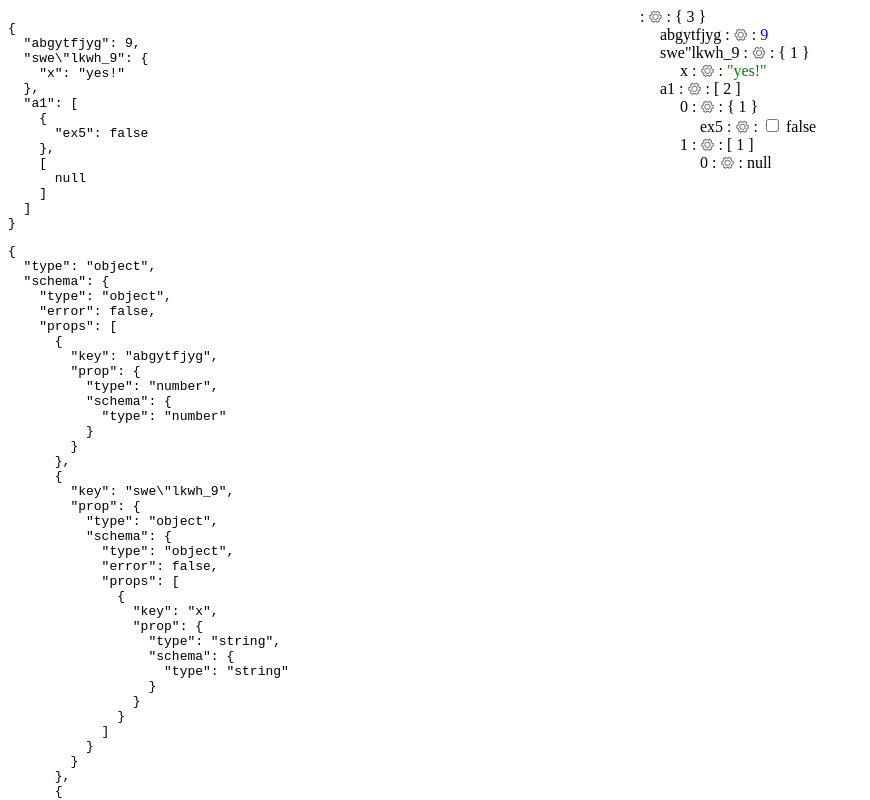
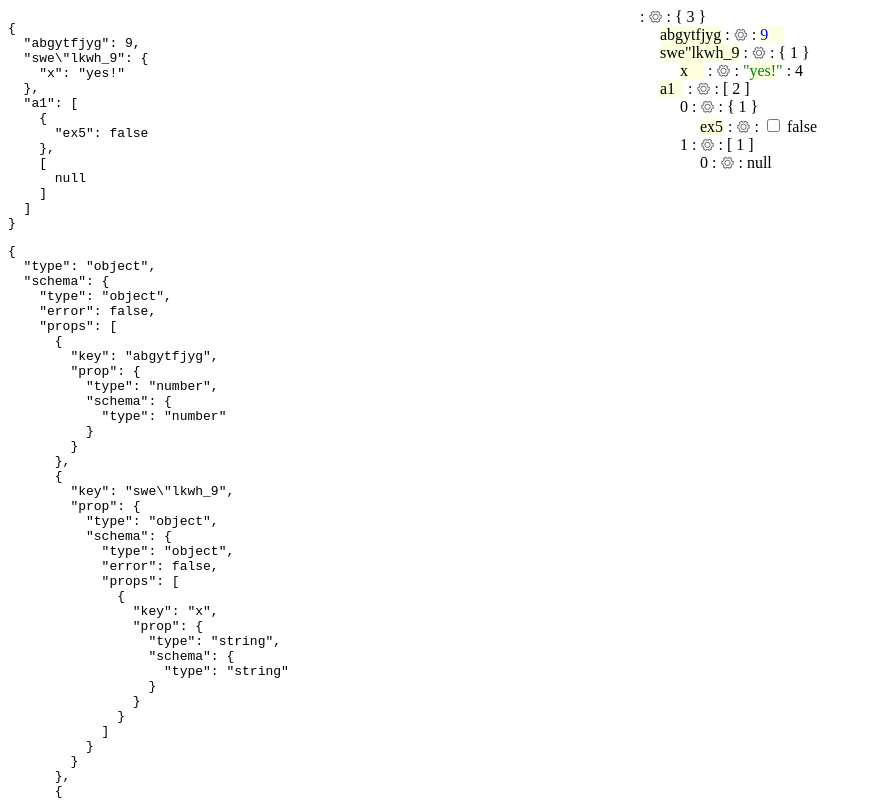
Before and after one commit to karudo/json-editor, a Vue app: page / in a window 1280 px wide. Shown: the top 800 px of the page, without its empty margins (0-870 px from the left). Built offline with nearby package versions, Linux system fonts and the light colour scheme.

Commit message:
show empty strings

```diff
--- a/src/components/json-editor/editable-span.vue
+++ b/src/components/json-editor/editable-span.vue
@@ -1,5 +1,6 @@
 <template>
   <span class="json-editor-editable-span"
+        :class="classes"
         contenteditable="true"
         @focus="onFocus"
         @blur="onBlur"
@@ -20,14 +21,24 @@ export default {
   },
   data () {
     return {
+      focused: false,
       pValue: ''
+    }
+  },
+  computed: {
+    classes () {
+      return {
+        empty: !this.value && !this.focused
+      }
     }
   },
   methods: {
     onFocus () {
+      this.focused = true
       this.pValue = this.value
     },
     onBlur () {
+      this.focused = false
       this.$emit('change', this.pValue)
       this.$nextTick(() => {
         this.$el.innerText = this.value
@@ -41,7 +52,19 @@ export default {
 </script>
 
 <style scoped>
+.json-editor-editable-span {
+  display: inline-block;
+  min-width: 24px;
+  background: #fcffe0;
+}
 .json-editor-editable-span:hover {
   background-color: yellow;
 }
+.json-editor-editable-span.empty::after {
+  content: "empty";
+  pointer-events: none;
+  color: #d3d3d3;
+  font-size: 9px;
+}
+
 </style>
--- a/src/components/json-editor/json-editor.vue
+++ b/src/components/json-editor/json-editor.vue
@@ -34,7 +34,7 @@ export default {
     },
     setValue (path, newValue) {
       if (path.length) {
-        const [...objPath] = path
+        const objPath = [...path]
         const key = objPath.pop()
         const obj = getValueByPath(this.value, objPath)
         this.$set(obj, key, newValue)
--- a/src/components/json-editor/type-editors/string.vue
+++ b/src/components/json-editor/type-editors/string.vue
@@ -3,6 +3,7 @@
     <slot name="name"></slot>
     <json-editor-props-menu :menu-items="menuItems"/>
     <span class="value">"<editable-span v-model="cValue"/>"</span>
+    : {{cValue.length}}
   </div>
 </template>
 
```
